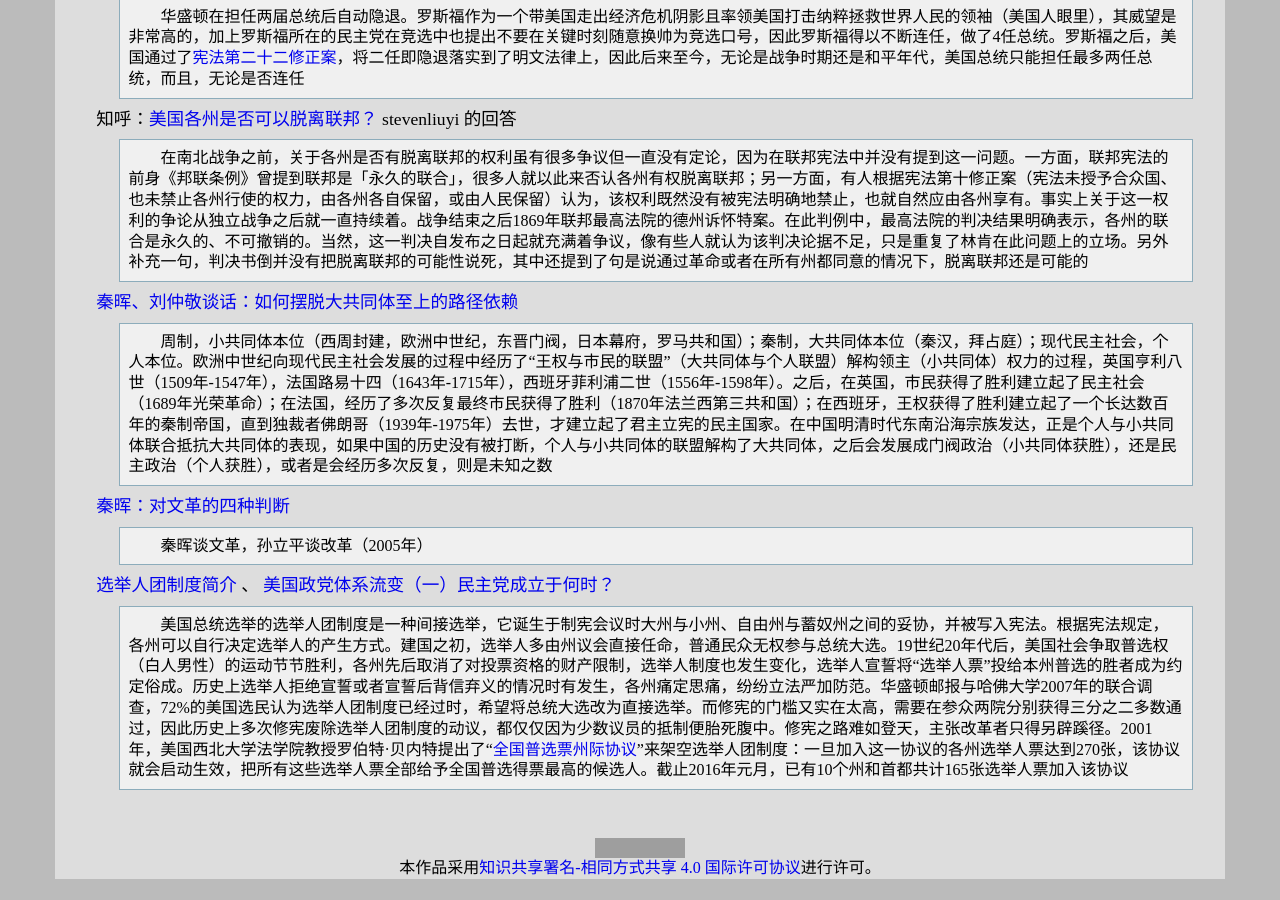
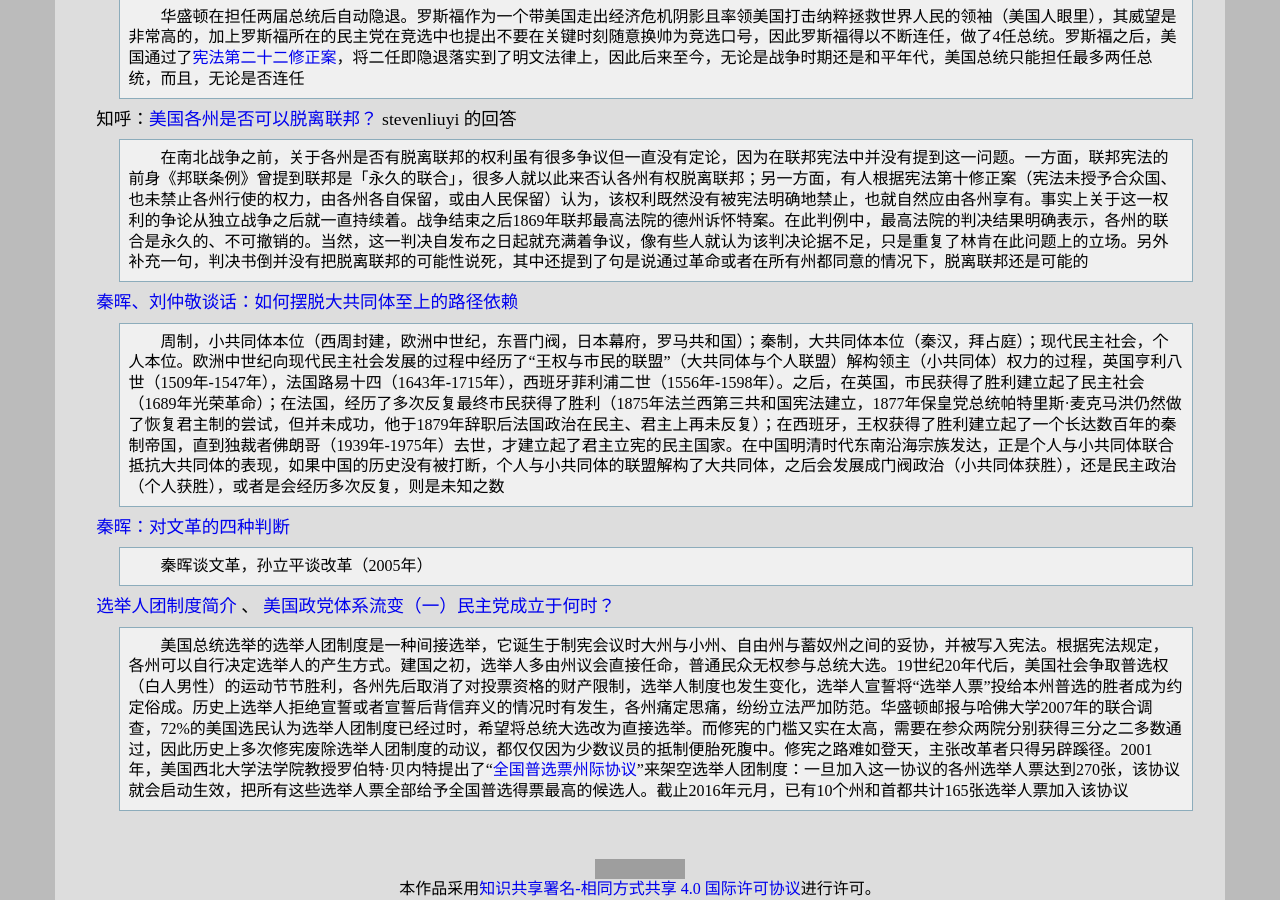
Before and after one commit to leiqin/leiqin.github.io, a Jekyll site: the page built from shoucang/history.markdown, in a window 1280 px wide and 900 px high, scrolled down 5437 px. Built offline with Jekyll 4.4.1, drawn with Linux system fonts in a browser that asks for light colours; before the commit the page ends 6316 px from its top, so only the background shows below that; grey boxes are pictures that could not be loaded.

Commit message:
_ 小修改

```diff
--- a/shoucang/history.markdown
+++ b/shoucang/history.markdown
@@ -152,7 +152,7 @@ NHK纪录片：年轻人的“反叛” 香港占中75天
 :	在南北战争之前，关于各州是否有脱离联邦的权利虽有很多争议但一直没有定论，因为在联邦宪法中并没有提到这一问题。一方面，联邦宪法的前身《邦联条例》曾提到联邦是「永久的联合」，很多人就以此来否认各州有权脱离联邦；另一方面，有人根据宪法第十修正案（宪法未授予合众国、也未禁止各州行使的权力，由各州各自保留，或由人民保留）认为，该权利既然没有被宪法明确地禁止，也就自然应由各州享有。事实上关于这一权利的争论从独立战争之后就一直持续着。战争结束之后1869年联邦最高法院的德州诉怀特案。在此判例中，最高法院的判决结果明确表示，各州的联合是永久的、不可撤销的。当然，这一判决自发布之日起就充满着争议，像有些人就认为该判决论据不足，只是重复了林肯在此问题上的立场。另外补充一句，判决书倒并没有把脱离联邦的可能性说死，其中还提到了句是说通过革命或者在所有州都同意的情况下，脱离联邦还是可能的
 
 [秦晖、刘仲敬谈话：如何摆脱大共同体至上的路径依赖](http://www.letscorp.net/archives/96645)
-:	周制，小共同体本位（西周封建，欧洲中世纪，东晋门阀，日本幕府，罗马共和国）；秦制，大共同体本位（秦汉，拜占庭）；现代民主社会，个人本位。欧洲中世纪向现代民主社会发展的过程中经历了“王权与市民的联盟”（大共同体与个人联盟）解构领主（小共同体）权力的过程，英国亨利八世（1509年-1547年），法国路易十四（1643年-1715年），西班牙菲利浦二世（1556年-1598年）。之后，在英国，市民获得了胜利建立起了民主社会（1689年光荣革命）；在法国，经历了多次反复最终市民获得了胜利（1870年法兰西第三共和国）；在西班牙，王权获得了胜利建立起了一个长达数百年的秦制帝国，直到独裁者佛朗哥（1939年-1975年）去世，才建立起了君主立宪的民主国家。在中国明清时代东南沿海宗族发达，正是个人与小共同体联合抵抗大共同体的表现，如果中国的历史没有被打断，个人与小共同体的联盟解构了大共同体，之后会发展成门阀政治（小共同体获胜），还是民主政治（个人获胜），或者是会经历多次反复，则是未知之数
+:	周制，小共同体本位（西周封建，欧洲中世纪，东晋门阀，日本幕府，罗马共和国）；秦制，大共同体本位（秦汉，拜占庭）；现代民主社会，个人本位。欧洲中世纪向现代民主社会发展的过程中经历了“王权与市民的联盟”（大共同体与个人联盟）解构领主（小共同体）权力的过程，英国亨利八世（1509年-1547年），法国路易十四（1643年-1715年），西班牙菲利浦二世（1556年-1598年）。之后，在英国，市民获得了胜利建立起了民主社会（1689年光荣革命）；在法国，经历了多次反复最终市民获得了胜利（1875年法兰西第三共和国宪法建立，1877年保皇党总统帕特里斯·麦克马洪仍然做了恢复君主制的尝试，但并未成功，他于1879年辞职后法国政治在民主、君主上再未反复）；在西班牙，王权获得了胜利建立起了一个长达数百年的秦制帝国，直到独裁者佛朗哥（1939年-1975年）去世，才建立起了君主立宪的民主国家。在中国明清时代东南沿海宗族发达，正是个人与小共同体联合抵抗大共同体的表现，如果中国的历史没有被打断，个人与小共同体的联盟解构了大共同体，之后会发展成门阀政治（小共同体获胜），还是民主政治（个人获胜），或者是会经历多次反复，则是未知之数
 
 [秦晖：对文革的四种判断](http://www.letscorp.net/archives/98854)
 :	秦晖谈文革，孙立平谈改革（2005年）
```
